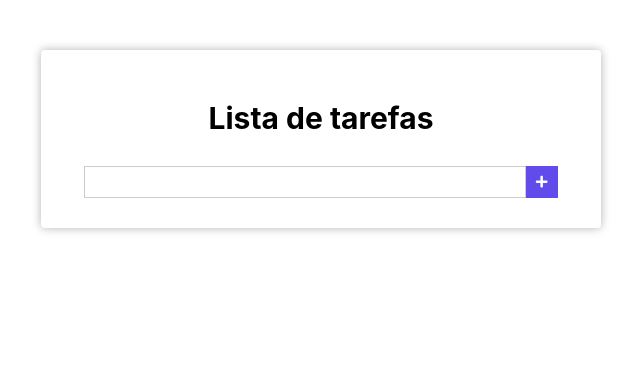
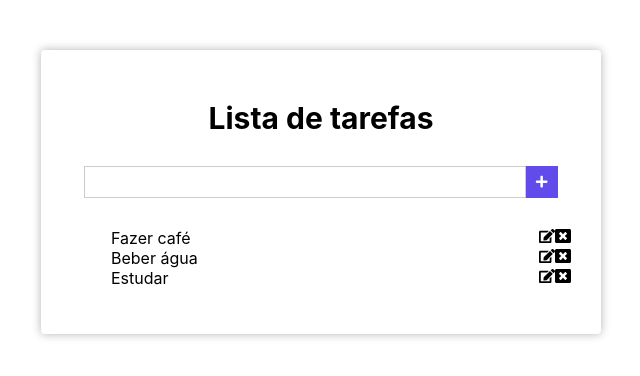
Before and after one commit to wsantl/first-reactjs, a React (Create React App) app: page / in a window 1280 px wide. Shown: the top 376 px of the page, without its empty margins (319-959 px from the left). Built offline with nearby package versions, Linux system fonts and the light colour scheme.

Commit message:
create components

```diff
--- a/src/components/Main.css
+++ b/src/components/Main.css
@@ -37,3 +37,13 @@
     align-items: center;
     justify-content: center;
 }
+
+.tarefas {
+    margin-top: 30px;
+}
+
+.tarefas li {
+    display: flex;
+    align-items: center;
+    justify-content: space-between;
+}
--- a/src/components/Main.js
+++ b/src/components/Main.js
@@ -2,12 +2,21 @@
 
 // Form
 import { FaPlus } from 'react-icons/fa'
+// Tarefas
+import { FaEdit, FaWindowClose } from 'react-icons/fa';
+
+
 import './Main.css';
 
 export default class Main extends Component {
 
     state = {
         novaTarefa:'',
+        tarefas: [
+            'Fazer café',
+            'Beber água',
+            'Estudar',
+        ],
     };
 
     handleChange = (e) => {
@@ -17,18 +26,33 @@
     }
 
     render() {
-        const {novaTarefa} = this.state;
+        const {novaTarefa, tarefas} = this.state;
 
         return (
             <div className='main'>
                  <h1> Lista de tarefas </h1>
 
                  <form action="#" className="form">
-                    <input onChange={this.handleChange} type="text"/>
+                    <input
+                        onChange={this.handleChange}
+                        type="text"
+                        value={novaTarefa}
+                    />
                     <button type="submit">
                         < FaPlus />
                     </button>
                  </form>
+
+                 <ul className="tarefas">
+                    {tarefas.map(tarefa => (
+                        <li key={tarefas}> {tarefa}
+                            <div>
+                                <FaEdit />
+                                <FaWindowClose />
+                            </div>
+                        </li>
+                    ))}
+                 </ul>
             </div>
         )
     }
```
